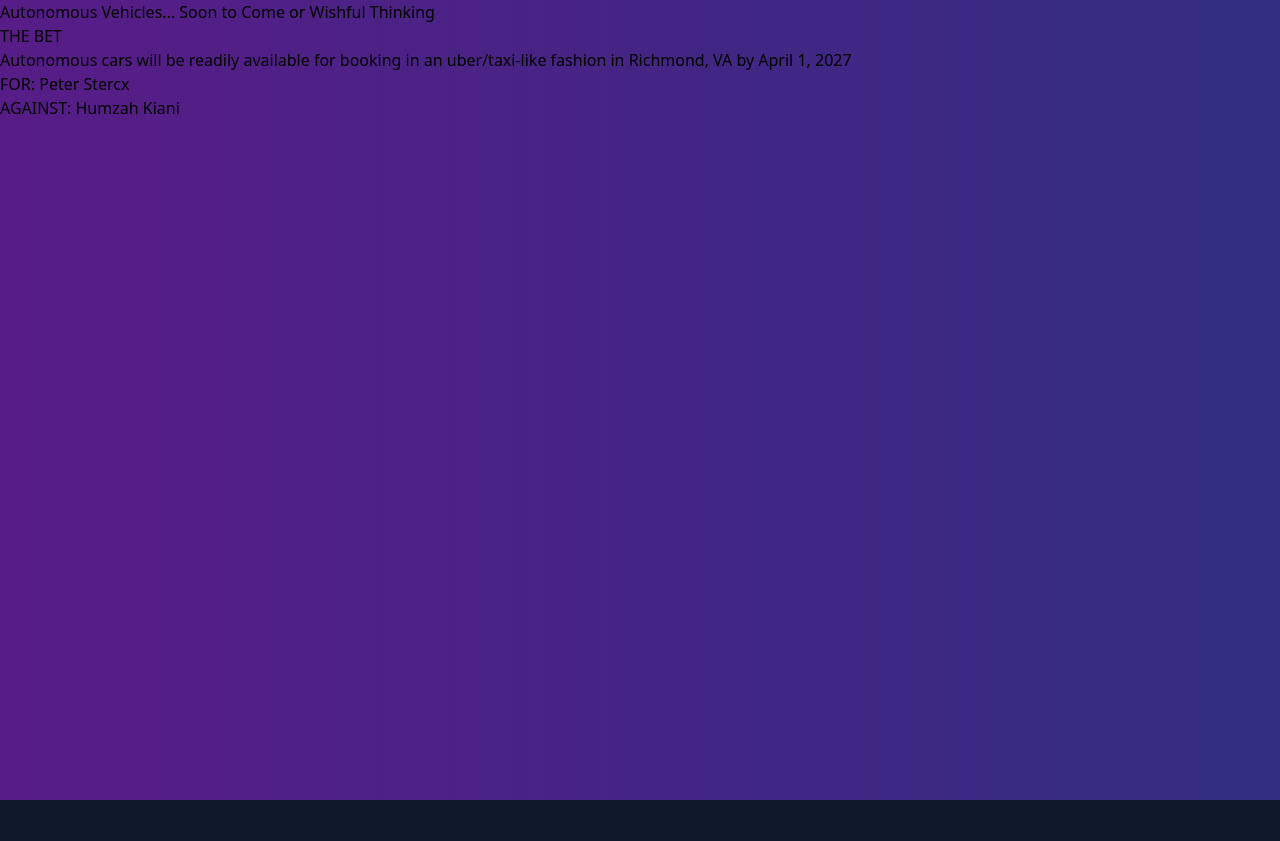
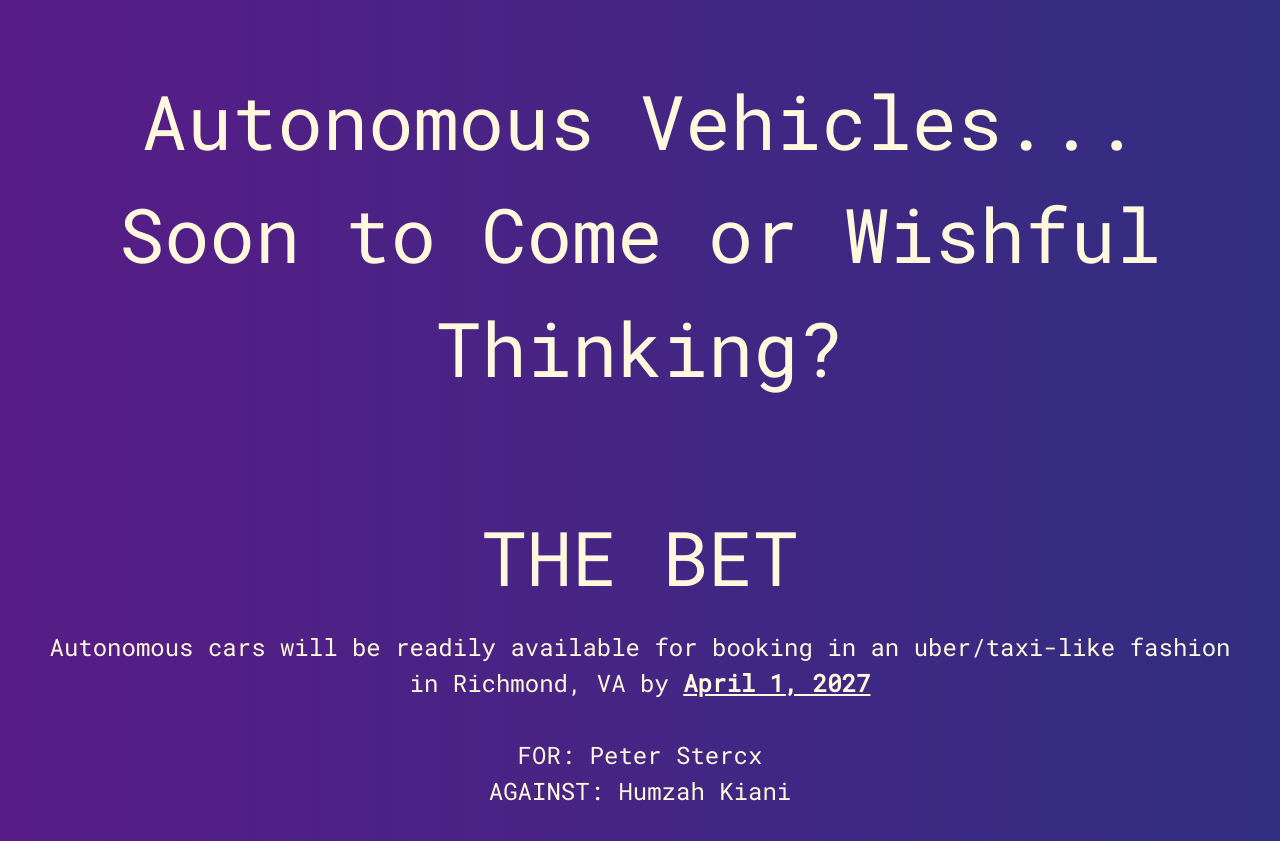
Before and after one commit to humzahkiani/self-driving-bet, a Vue app: page / in a window 1280 px wide. Before the commit the page ends 800 px from the top, so only its background shows below. Built offline with nearby package versions, Linux system fonts and the light colour scheme.

Commit message:
basic outline of website

```diff
--- a/index.html
+++ b/index.html
@@ -5,7 +5,10 @@
     <link rel="icon" type="image/svg+xml" href="/vite.svg" />
     <meta name="viewport" content="width=device-width, initial-scale=1.0" />
     <link rel="stylesheet" type="text/css" href="output.css">
-    <title>Vite + Vue</title>
+    <link rel="preconnect" href="https://fonts.googleapis.com">
+    <link rel="preconnect" href="https://fonts.gstatic.com" crossorigin>
+    <link href="https://fonts.googleapis.com/css2?family=Roboto+Mono&display=swap" rel="stylesheet">
+    <title>Autonomous Vehicles Bet</title>
   </head>
   <body class="bg-gradient-to-r from-purple-900 to-indigo-900">
     <div id="app"></div>
--- a/src/App.vue
+++ b/src/App.vue
@@ -3,31 +3,34 @@
 </script>
 
 <template>
+  <!-- PAGE -->
     <!-- HEADER -->
-  <div class="container mx-auto">
-    <h1>
-    Autonomous Vehicles... Soon to Come or Wishful Thinking
+    <header class="flex flex-row pt-16 pb-16">
+      <h1 class="flex">
+      Autonomous Vehicles... Soon to Come or Wishful Thinking?
       </h1>
-  </div>
-
+    </header>
     <!-- HEADER -->
 
-  <!-- COUNTDOWN -->
-  <!-- COUNTDOWN -->
 
     <!-- BET DETAILS -->
-  <div>
+    <div class = "flex-row pt-8 pb-8">
       <h2>
         THE BET
       </h2>
-    <p>
-      Autonomous cars will be readily available for booking in an uber/taxi-like fashion in Richmond, VA by April 1, 2027
+      <p class="pt-4">
+        Autonomous cars will be readily available for booking in an uber/taxi-like fashion in Richmond, VA by
+        <span class="underline font-bold">
+        April 1, 2027
+        </span>
       </p>
       <p>
-      FOR: Peter Stercx
+        <br>FOR: Peter Stercx
         <br>AGAINST: Humzah Kiani
       </p>
     </div>
+    <!-- BET DETAILS -->
+
 </template>
 
 <style scoped>
--- a/src/style.css
+++ b/src/style.css
@@ -1,7 +1,24 @@
 @tailwind base;
 @tailwind components;
 @tailwind utilities;
+#app {
+  height: 100vh;
+}
+body {
+  font-family: 'Roboto Mono', monospace;
+  background-color: rgb(15 23 42);
+  text-align: center;
+  color: cornsilk;
+  height: 100vh;
+  margin-left: 2rem;
+  margin-right: 2rem;
+  justify-content: center
+}
 
-body {
-  background-color: rgb(15 23 42);
+h1, h2 {
+  font-size: 5.9vw;
 }
+
+p {
+  font-size: 3vmin;
+}
```
Lines whose indentation alone changed are shown as unchanged.
